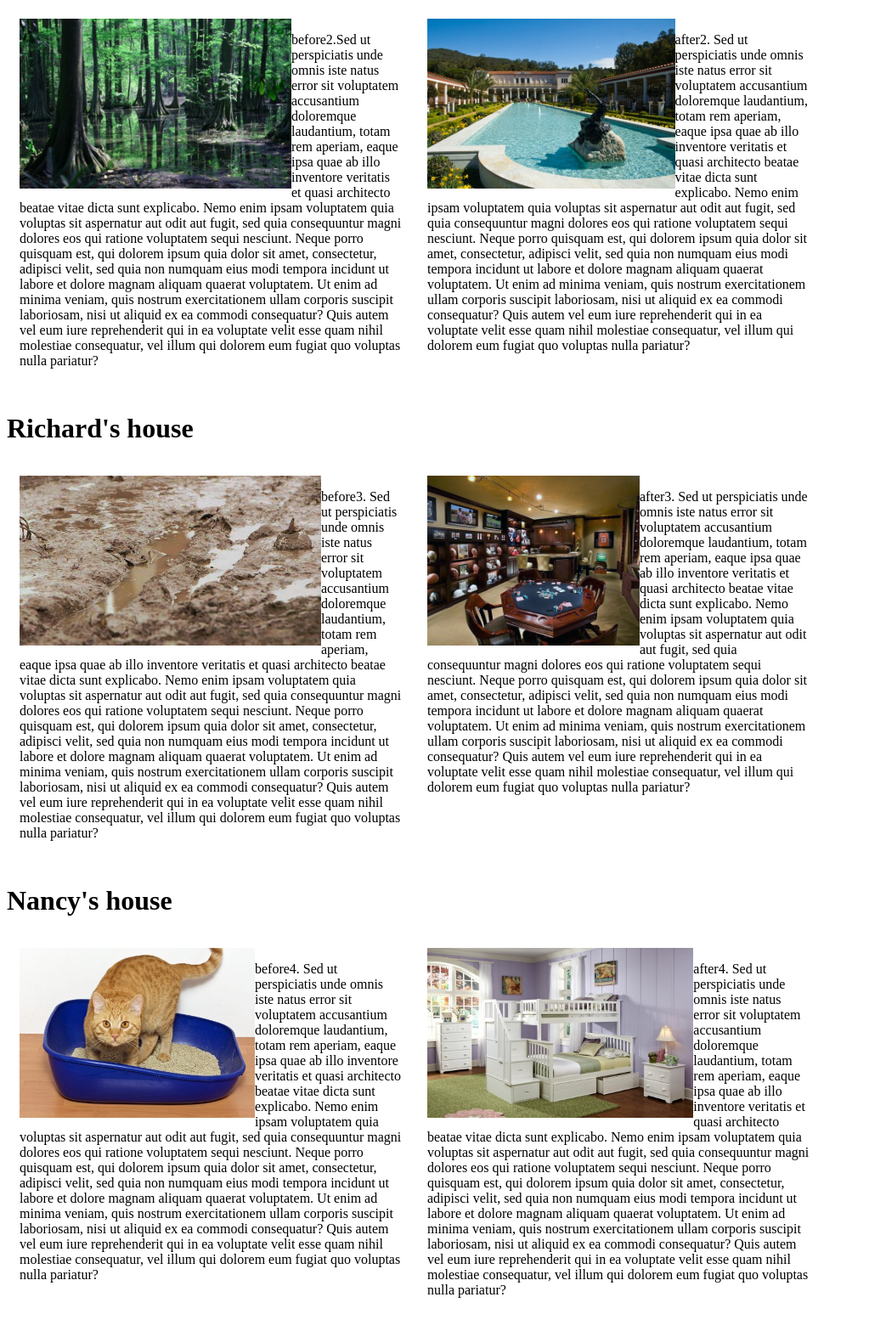
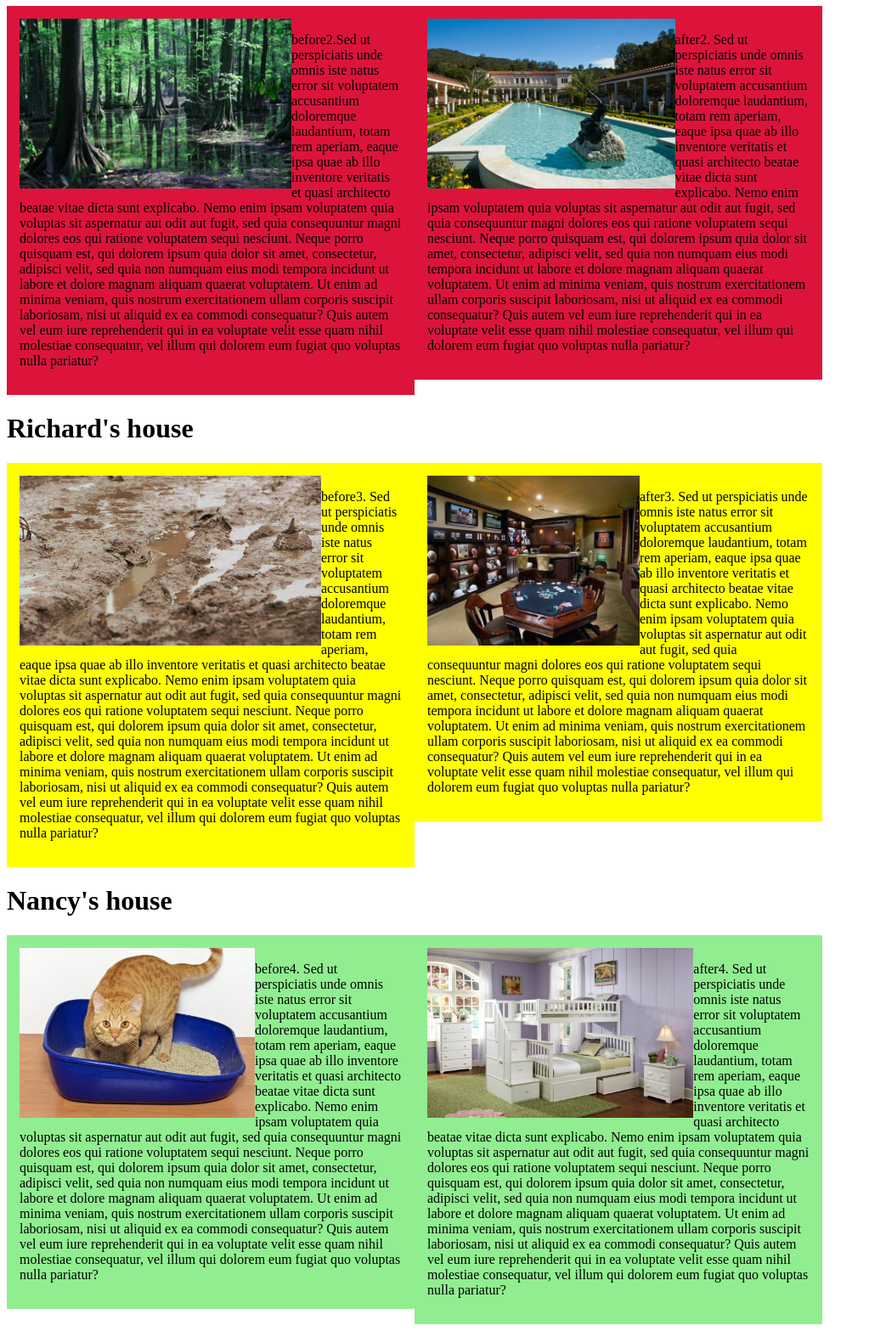
Before and after one commit to protatodev/interior, a plain HTML site: page index.html in a window 1280 px wide. Shown: the part 611-2178 px from the top of the page at 85% size, without its empty margins (0-1023 px from the left). Drawn offline with Linux system fonts and the light colour scheme.

Commit message:
add background color to each column

```diff
--- a/css/styles.css
+++ b/css/styles.css
@@ -1,7 +1,29 @@
-.column {
+.column1 {
   width: 450px;
   float: left;
   padding: 15px;
+  background-color: lightblue;
+}
+
+.column2 {
+  width: 450px;
+  float: left;
+  padding: 15px;
+  background-color: crimson;
+}
+
+.column3 {
+  width: 450px;
+  float: left;
+  padding: 15px;
+  background-color: yellow;
+}
+
+.column4 {
+  width: 450px;
+  float: left;
+  padding: 15px;
+  background-color: lightgreen;
 }
 
 img {
--- a/index.html
+++ b/index.html
@@ -7,43 +7,43 @@
 <body>
   <table width=100%>
     <h1>Mark's House</h1>
-    <div class="column">
+    <div class="column1">
       <img height=200 src="img/b1.jpeg">
       <p>before1. Sed ut perspiciatis unde omnis iste natus error sit voluptatem accusantium doloremque laudantium, totam rem aperiam, eaque ipsa quae ab illo inventore veritatis et quasi architecto beatae vitae dicta sunt explicabo. Nemo enim ipsam voluptatem quia voluptas sit aspernatur aut odit aut fugit, sed quia consequuntur magni dolores eos qui ratione voluptatem sequi nesciunt. Neque porro quisquam est, qui dolorem ipsum quia dolor sit amet, consectetur, adipisci velit, sed quia non numquam eius modi tempora incidunt ut labore et dolore magnam aliquam quaerat voluptatem. Ut enim ad minima veniam, quis nostrum exercitationem ullam corporis suscipit laboriosam, nisi ut aliquid ex ea commodi consequatur? Quis autem vel eum iure reprehenderit qui in ea voluptate velit esse quam nihil molestiae consequatur, vel illum qui dolorem eum fugiat quo voluptas nulla pariatur?</p>
     </div>
-    <div class="column">
+    <div class="column1">
       <img height=200 src="img/a1.jpg">
       <p>after1. Sed ut perspiciatis unde omnis iste natus error sit voluptatem accusantium doloremque laudantium, totam rem aperiam, eaque ipsa quae ab illo inventore veritatis et quasi architecto beatae vitae dicta sunt explicabo. Nemo enim ipsam voluptatem quia voluptas sit aspernatur aut odit aut fugit, sed quia consequuntur magni dolores eos qui ratione voluptatem sequi nesciunt. Neque porro quisquam est, qui dolorem ipsum quia dolor sit amet, consectetur, adipisci velit, sed quia non numquam eius modi tempora incidunt ut labore et dolore magnam aliquam quaerat voluptatem. Ut enim ad minima veniam, quis nostrum exercitationem ullam corporis suscipit laboriosam, nisi ut aliquid ex ea commodi consequatur? Quis autem vel eum iure reprehenderit qui in ea voluptate velit esse quam nihil molestiae consequatur, vel illum qui dolorem eum fugiat quo voluptas nulla pariatur?</p>
     </div>
   </table>
   <table width=100%>
     <h1>Anna's house</h1>
-    <div class="column">
+    <div class="column2">
       <img height=200 src="img/b2.jpeg">
       <p>before2.Sed ut perspiciatis unde omnis iste natus error sit voluptatem accusantium doloremque laudantium, totam rem aperiam, eaque ipsa quae ab illo inventore veritatis et quasi architecto beatae vitae dicta sunt explicabo. Nemo enim ipsam voluptatem quia voluptas sit aspernatur aut odit aut fugit, sed quia consequuntur magni dolores eos qui ratione voluptatem sequi nesciunt. Neque porro quisquam est, qui dolorem ipsum quia dolor sit amet, consectetur, adipisci velit, sed quia non numquam eius modi tempora incidunt ut labore et dolore magnam aliquam quaerat voluptatem. Ut enim ad minima veniam, quis nostrum exercitationem ullam corporis suscipit laboriosam, nisi ut aliquid ex ea commodi consequatur? Quis autem vel eum iure reprehenderit qui in ea voluptate velit esse quam nihil molestiae consequatur, vel illum qui dolorem eum fugiat quo voluptas nulla pariatur?</p>
     </div>
-    <div class="column">
+    <div class="column2">
       <img height=200 src="img/a2.jpg">
       <p>after2. Sed ut perspiciatis unde omnis iste natus error sit voluptatem accusantium doloremque laudantium, totam rem aperiam, eaque ipsa quae ab illo inventore veritatis et quasi architecto beatae vitae dicta sunt explicabo. Nemo enim ipsam voluptatem quia voluptas sit aspernatur aut odit aut fugit, sed quia consequuntur magni dolores eos qui ratione voluptatem sequi nesciunt. Neque porro quisquam est, qui dolorem ipsum quia dolor sit amet, consectetur, adipisci velit, sed quia non numquam eius modi tempora incidunt ut labore et dolore magnam aliquam quaerat voluptatem. Ut enim ad minima veniam, quis nostrum exercitationem ullam corporis suscipit laboriosam, nisi ut aliquid ex ea commodi consequatur? Quis autem vel eum iure reprehenderit qui in ea voluptate velit esse quam nihil molestiae consequatur, vel illum qui dolorem eum fugiat quo voluptas nulla pariatur?</p>
     </div>
   <table width=100%>
     <h1>Richard's house</h1>
-    <div class="column">
+    <div class="column3">
       <img height=200 src="img/b3.jpg">
       <p>before3. Sed ut perspiciatis unde omnis iste natus error sit voluptatem accusantium doloremque laudantium, totam rem aperiam, eaque ipsa quae ab illo inventore veritatis et quasi architecto beatae vitae dicta sunt explicabo. Nemo enim ipsam voluptatem quia voluptas sit aspernatur aut odit aut fugit, sed quia consequuntur magni dolores eos qui ratione voluptatem sequi nesciunt. Neque porro quisquam est, qui dolorem ipsum quia dolor sit amet, consectetur, adipisci velit, sed quia non numquam eius modi tempora incidunt ut labore et dolore magnam aliquam quaerat voluptatem. Ut enim ad minima veniam, quis nostrum exercitationem ullam corporis suscipit laboriosam, nisi ut aliquid ex ea commodi consequatur? Quis autem vel eum iure reprehenderit qui in ea voluptate velit esse quam nihil molestiae consequatur, vel illum qui dolorem eum fugiat quo voluptas nulla pariatur?</p>
     </div>
-    <div class="column">
+    <div class="column3">
       <img height=200 src="img/a3.jpg">
       <p>after3. Sed ut perspiciatis unde omnis iste natus error sit voluptatem accusantium doloremque laudantium, totam rem aperiam, eaque ipsa quae ab illo inventore veritatis et quasi architecto beatae vitae dicta sunt explicabo. Nemo enim ipsam voluptatem quia voluptas sit aspernatur aut odit aut fugit, sed quia consequuntur magni dolores eos qui ratione voluptatem sequi nesciunt. Neque porro quisquam est, qui dolorem ipsum quia dolor sit amet, consectetur, adipisci velit, sed quia non numquam eius modi tempora incidunt ut labore et dolore magnam aliquam quaerat voluptatem. Ut enim ad minima veniam, quis nostrum exercitationem ullam corporis suscipit laboriosam, nisi ut aliquid ex ea commodi consequatur? Quis autem vel eum iure reprehenderit qui in ea voluptate velit esse quam nihil molestiae consequatur, vel illum qui dolorem eum fugiat quo voluptas nulla pariatur?</p>
     </div>
   </table>
   <table width=100%>
     <h1>Nancy's house</h1>
-    <div class="column">
+    <div class="column4">
       <img height=200 src="img/b4.jpg">
       <p>before4. Sed ut perspiciatis unde omnis iste natus error sit voluptatem accusantium doloremque laudantium, totam rem aperiam, eaque ipsa quae ab illo inventore veritatis et quasi architecto beatae vitae dicta sunt explicabo. Nemo enim ipsam voluptatem quia voluptas sit aspernatur aut odit aut fugit, sed quia consequuntur magni dolores eos qui ratione voluptatem sequi nesciunt. Neque porro quisquam est, qui dolorem ipsum quia dolor sit amet, consectetur, adipisci velit, sed quia non numquam eius modi tempora incidunt ut labore et dolore magnam aliquam quaerat voluptatem. Ut enim ad minima veniam, quis nostrum exercitationem ullam corporis suscipit laboriosam, nisi ut aliquid ex ea commodi consequatur? Quis autem vel eum iure reprehenderit qui in ea voluptate velit esse quam nihil molestiae consequatur, vel illum qui dolorem eum fugiat quo voluptas nulla pariatur?</p>
     </div>
-    <div class="column">
+    <div class="column4">
       <img height=200 src="img/a4.jpg">
       <p>after4. Sed ut perspiciatis unde omnis iste natus error sit voluptatem accusantium doloremque laudantium, totam rem aperiam, eaque ipsa quae ab illo inventore veritatis et quasi architecto beatae vitae dicta sunt explicabo. Nemo enim ipsam voluptatem quia voluptas sit aspernatur aut odit aut fugit, sed quia consequuntur magni dolores eos qui ratione voluptatem sequi nesciunt. Neque porro quisquam est, qui dolorem ipsum quia dolor sit amet, consectetur, adipisci velit, sed quia non numquam eius modi tempora incidunt ut labore et dolore magnam aliquam quaerat voluptatem. Ut enim ad minima veniam, quis nostrum exercitationem ullam corporis suscipit laboriosam, nisi ut aliquid ex ea commodi consequatur? Quis autem vel eum iure reprehenderit qui in ea voluptate velit esse quam nihil molestiae consequatur, vel illum qui dolorem eum fugiat quo voluptas nulla pariatur?</p>
     </div>
```
